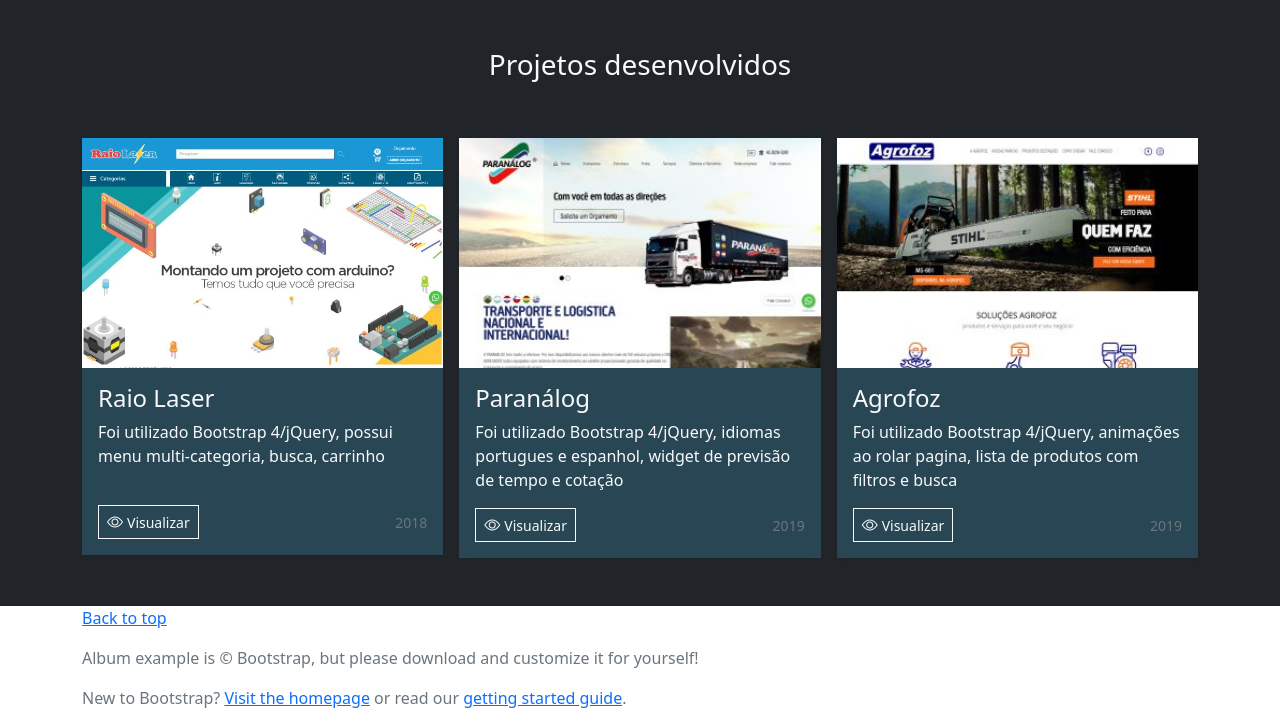
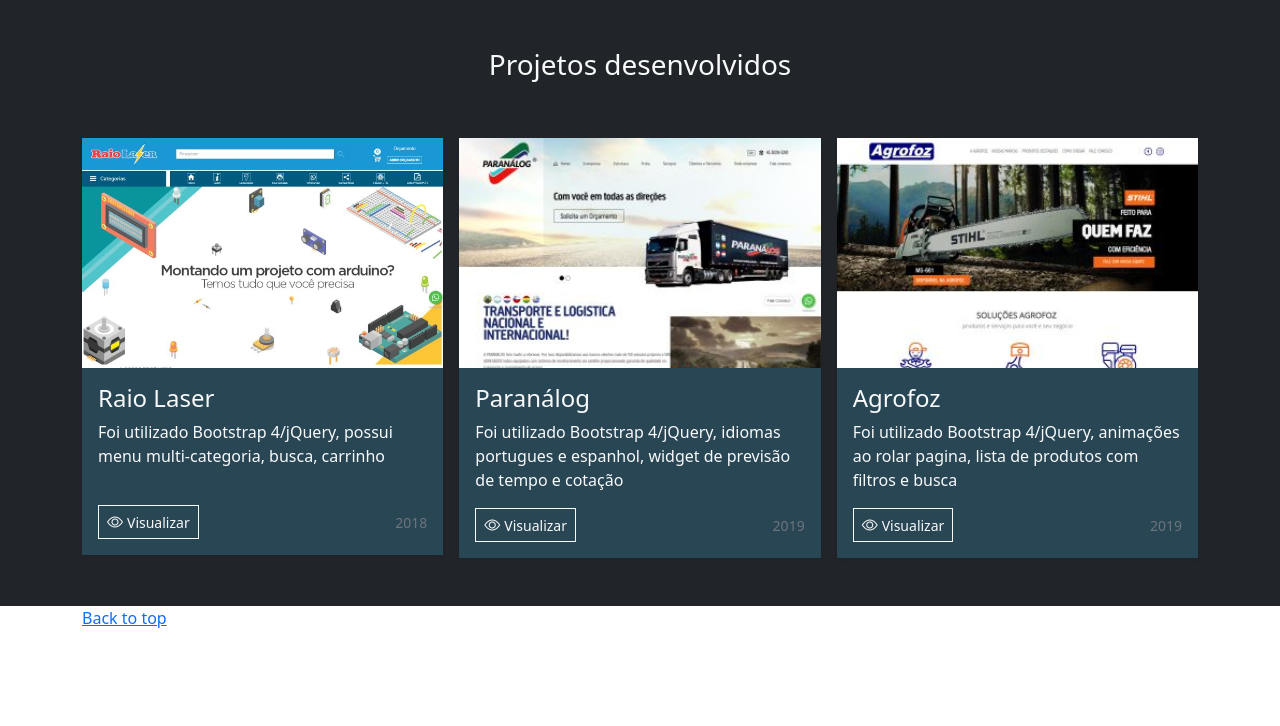
Before and after one commit to RogerForDev/portfolio, a plain HTML site: page index.html in a window 1280 px wide. Shown: the part 468-1194 px from the top of the page. After the commit the page ends 1114 px from the top, so only its background shows below. Drawn offline with nearby package versions, Linux system fonts and the light colour scheme.

Commit message:
modificações

```diff
--- a/index.html
+++ b/index.html
@@ -148,9 +148,6 @@
       <p class="float-right">
         <a href="#">Back to top</a>
       </p>
-      <p>Album example is © Bootstrap, but please download and customize it for yourself!</p>
-      <p>New to Bootstrap? <a href="https://getBootstrap.com/">Visit the homepage</a> or read our <a
-          href="/docs/4.5/getting-started/introduction/">getting started guide</a>.</p>
     </div>
   </footer>
 </body>
```
